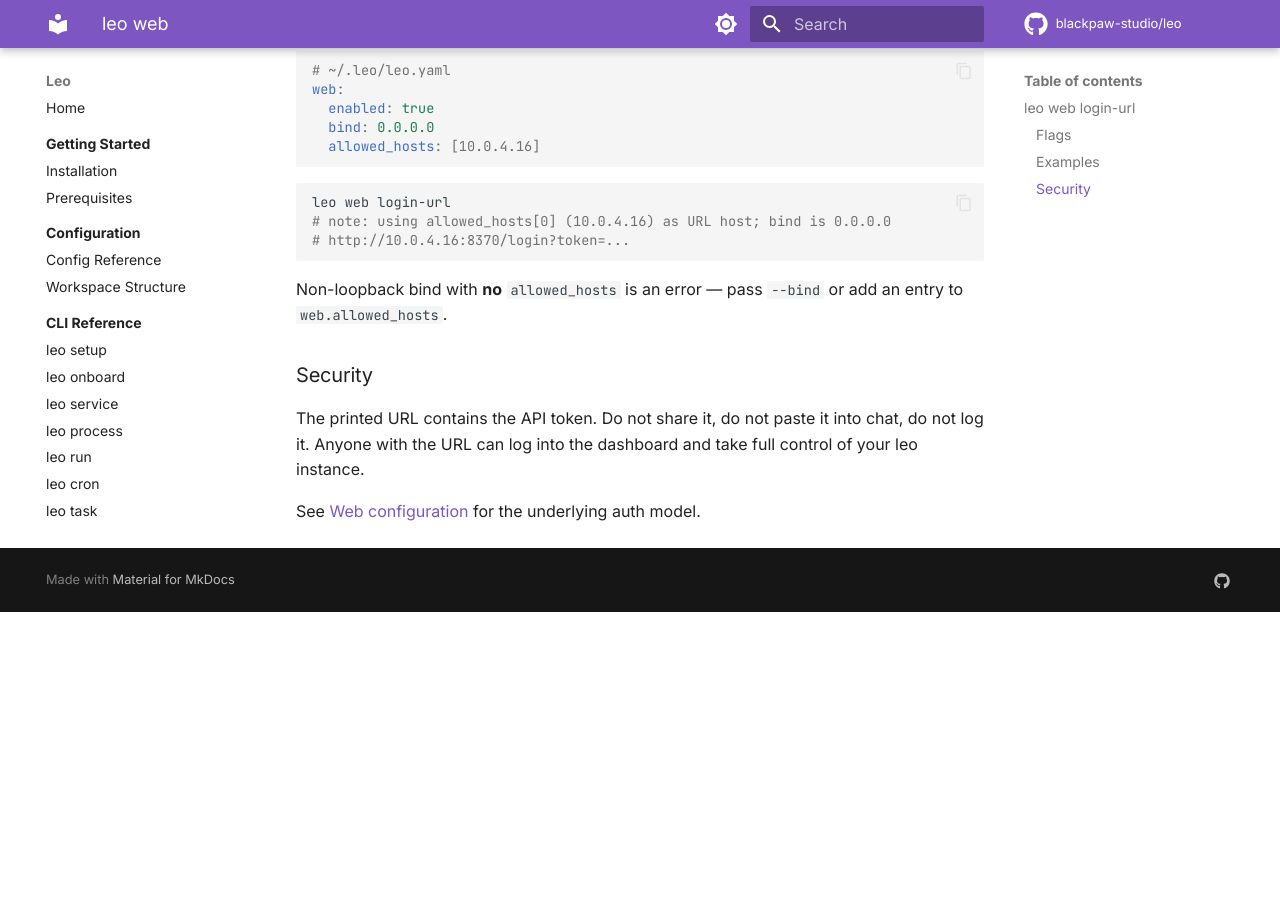
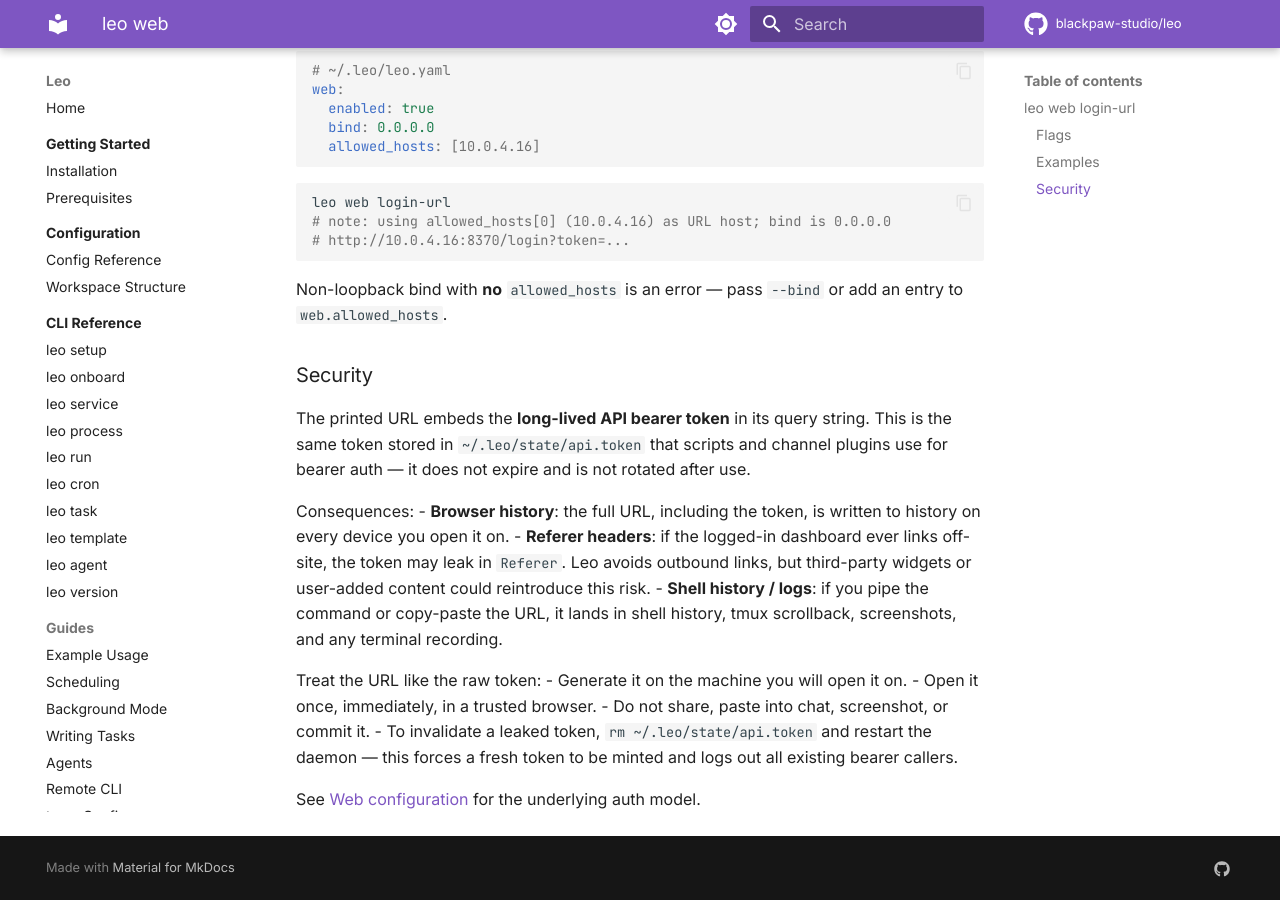
Before and after one commit to blackpaw-studio/leo, an MkDocs documentation site: the page built from docs/cli/web.md, in a window 1280 px wide and 900 px high, scrolled down 1116 px. Built offline with MkDocs 1.6.1 and Material for MkDocs 9.7.7, drawn with Linux system fonts in a browser that asks for light colours; comment, search, counter and statistics services are not loaded; before the commit the page ends 1728 px from its top, so only the background shows below that.

Commit message:
docs(cli): louder warning on leo web login-url token exposure
Flag the long-lived bearer token leak surface in the CLI Long help and
the docs: browser history, Referer, shell history, screenshots. Name
the rotation path (rm ~/.leo/state/api.token + restart).

```diff
--- a/docs/cli/web.md
+++ b/docs/cli/web.md
@@ -56,6 +56,17 @@ Non-loopback bind with **no** `allowed_hosts` is an error — pass `--bind` or a
 
 ### Security
 
-The printed URL contains the API token. Do not share it, do not paste it into chat, do not log it. Anyone with the URL can log into the dashboard and take full control of your leo instance.
+The printed URL embeds the **long-lived API bearer token** in its query string. This is the same token stored in `~/.leo/state/api.token` that scripts and channel plugins use for bearer auth — it does not expire and is not rotated after use.
+
+Consequences:
+- **Browser history**: the full URL, including the token, is written to history on every device you open it on.
+- **Referer headers**: if the logged-in dashboard ever links off-site, the token may leak in `Referer`. Leo avoids outbound links, but third-party widgets or user-added content could reintroduce this risk.
+- **Shell history / logs**: if you pipe the command or copy-paste the URL, it lands in shell history, tmux scrollback, screenshots, and any terminal recording.
+
+Treat the URL like the raw token:
+- Generate it on the machine you will open it on.
+- Open it once, immediately, in a trusted browser.
+- Do not share, paste into chat, screenshot, or commit it.
+- To invalidate a leaked token, `rm ~/.leo/state/api.token` and restart the daemon — this forces a fresh token to be minted and logs out all existing bearer callers.
 
 See [Web configuration](../configuration/config-reference.md#web) for the underlying auth model.
```
Also changed, not shown: 1 other file.
